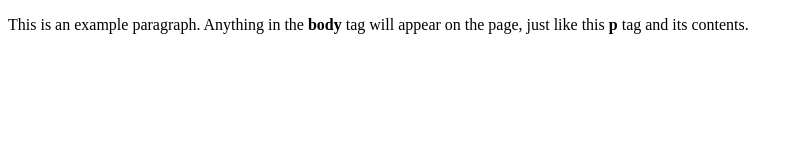
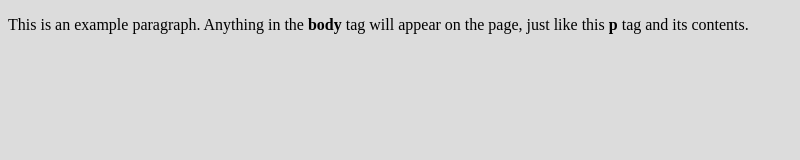
Before and after one commit to zoe061019-design/core-1-interaction-lab-wk4, a plain HTML site: page week-4/index.html in a window 1280 px wide. Shown: the whole page, without its empty margins (0-800 px from the left). Drawn offline with Linux system fonts and the light colour scheme.

Commit message:
Update index.html

```diff
--- a/week-4/index.html
+++ b/week-4/index.html
@@ -2,7 +2,7 @@
 <html>
   <head>
     <title>This is the title of the webpage!</title>
-    <link rel='stylesheet' src='style.css'></>
+    <link rel='stylesheet' href='style.css'>
   </head>
   <body>
     <p>This is an example paragraph. Anything in the <strong>body</strong> tag will appear on the page, just like this <strong>p</strong> tag and its contents.</p>
```
